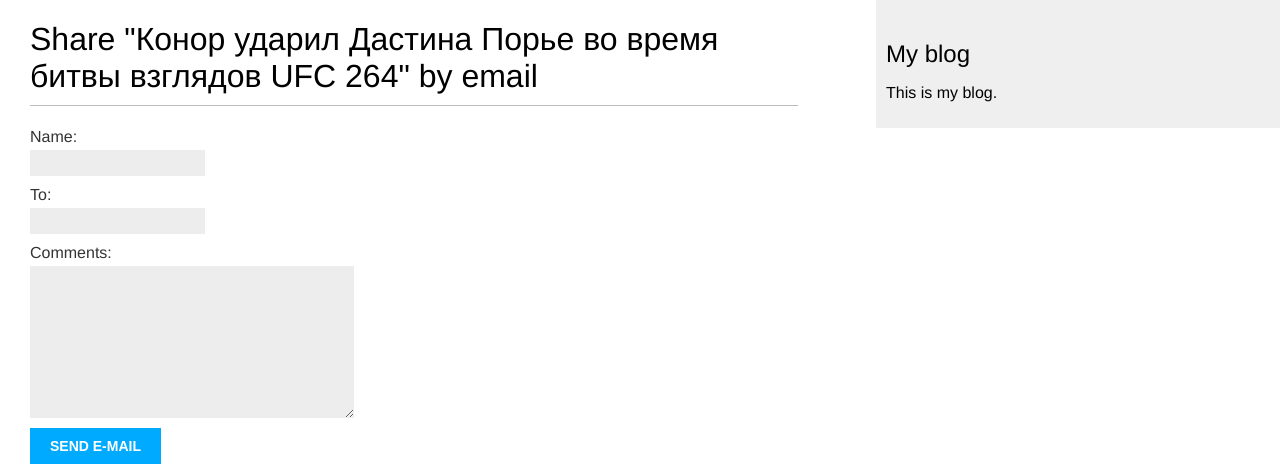
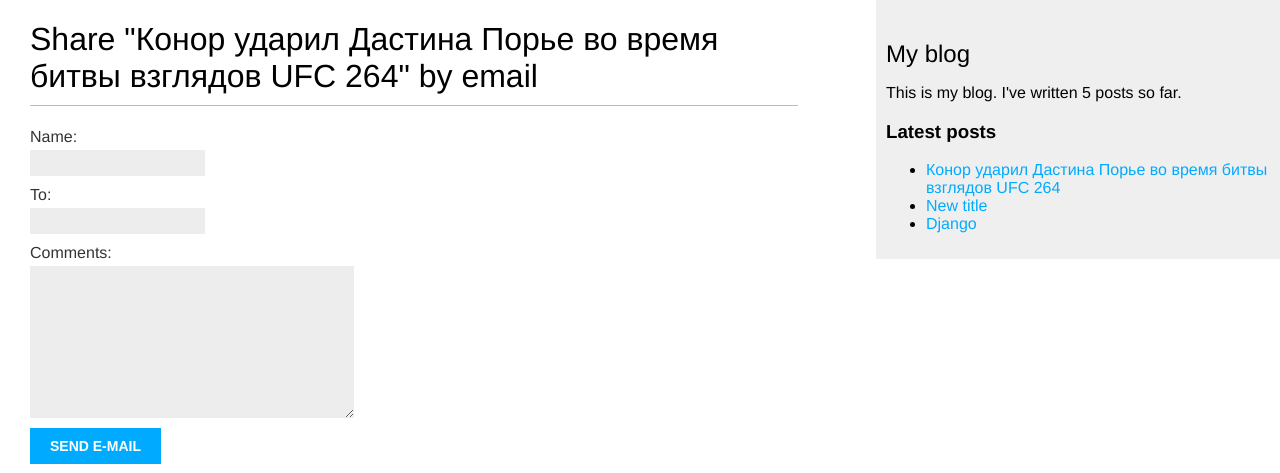
Before and after one commit to estebesov01/django_mele_blog, a Django app: page /blog/5/share/ in a window 1280 px wide. Shown: the top 473 px of the page. Run offline with Django 3.2, Linux system fonts and the light colour scheme; data comes from the database, SQL or seed files in the repository; parts of the project's set-up code (start-up, migrations or seed data) failed here and were passed over.

Commit message:
blog_tags

```diff
--- a/blog/templates/blog/base.html
+++ b/blog/templates/blog/base.html
@@ -1,3 +1,4 @@
+{% load blog_tags %}
 {% load static %}
 <!doctype html>
 <head>
@@ -10,7 +11,9 @@
     </div>
     <div id="sidebar">
         <h2>My blog</h2>
-        <p>This is my blog.</p>
+        <p>This is my blog. I've written {% total_posts %} posts so far.</p>
+        <h3>Latest posts</h3>
+        {% show_latest_posts 3 %}
     </div>
 </body>
 </html>
--- /dev/null
+++ b/blog/templates/blog/post/latest_posts.html
@@ -0,0 +1,5 @@
+<ul>
+    {% for post in latest_posts %}
+        <li><a href="{{ post.get_absolute_url }}">{{ post.title }}</a></li>
+    {% endfor %}
+</ul>
--- a/blog/templates/blog/post/list.html
+++ b/blog/templates/blog/post/list.html
@@ -21,5 +21,5 @@
         <p class="date">Published {{ post.publish }} by {{ post.author }}</p>
         {{ post.body|truncatewords:30|linebreaks }}
     {% endfor %}
-    {% include "blog/post/pagination.html" with page=posts %}
+    {% include "pagination.html" with page=posts %}
 {% endblock %}
--- /dev/null
+++ b/blog/templatetags/blog_tags.py
@@ -0,0 +1,15 @@
+from django import template
+from ..models import Post
+
+register = template.Library()
+
+
+@register.simple_tag
+def total_posts():
+    return Post.published.count()
+
+
+@register.inclusion_tag('blog/post/latest_posts.html')
+def show_latest_posts(count=5):
+    latest_posts = Post.published.order_by('-publish')[:count]
+    return {'latest_posts': latest_posts}
--- a/blog/views.py
+++ b/blog/views.py
@@ -6,6 +6,7 @@ from django.views.generic import ListView
 from .forms import EmailPostForm, CommentForm
 from django.conf import settings
 from taggit.models import Tag
+from django.db.models import Count
 
 
 class PostListView(ListView):
@@ -13,7 +14,6 @@ class PostListView(ListView):
     context_object_name = 'posts'
     paginate_by = 3
     template_name = 'blog/post/list.html'
-
 
 
 def post_list(request, tag_slug=None):
@@ -53,11 +53,17 @@ def post_detail(request, year, month, day, post):
             new_comment.save()
     else:
         comment_form = CommentForm()
+    post_tags_ids = post.tags.values_list('id', flat=True)
+    similar_posts = Post.published.filter(tags__in=post_tags_ids) \
+        .exclude(id=post.id)
+    similar_posts = similar_posts.annotate(same_tags=Count('tags'))\
+        .order_by('-same_tags', '-publish')[:4]
     return render(request, 'blog/post/detail.html',
                   {'post': post,
                    'comments': comments,
                    'new_comment': new_comment,
-                   'comment_form': comment_form})
+                   'comment_form': comment_form,
+                   'similar_posts': similar_posts})
 
 
 def post_share(request, post_id):
```
Also changed, not shown: blog/templates/blog/post/detail.html (+15 -1 lines), blog/templates/pagination.html (renamed from blog/templates/blog/post/pagination.html), blog/templatetags/__init__.py (added).
